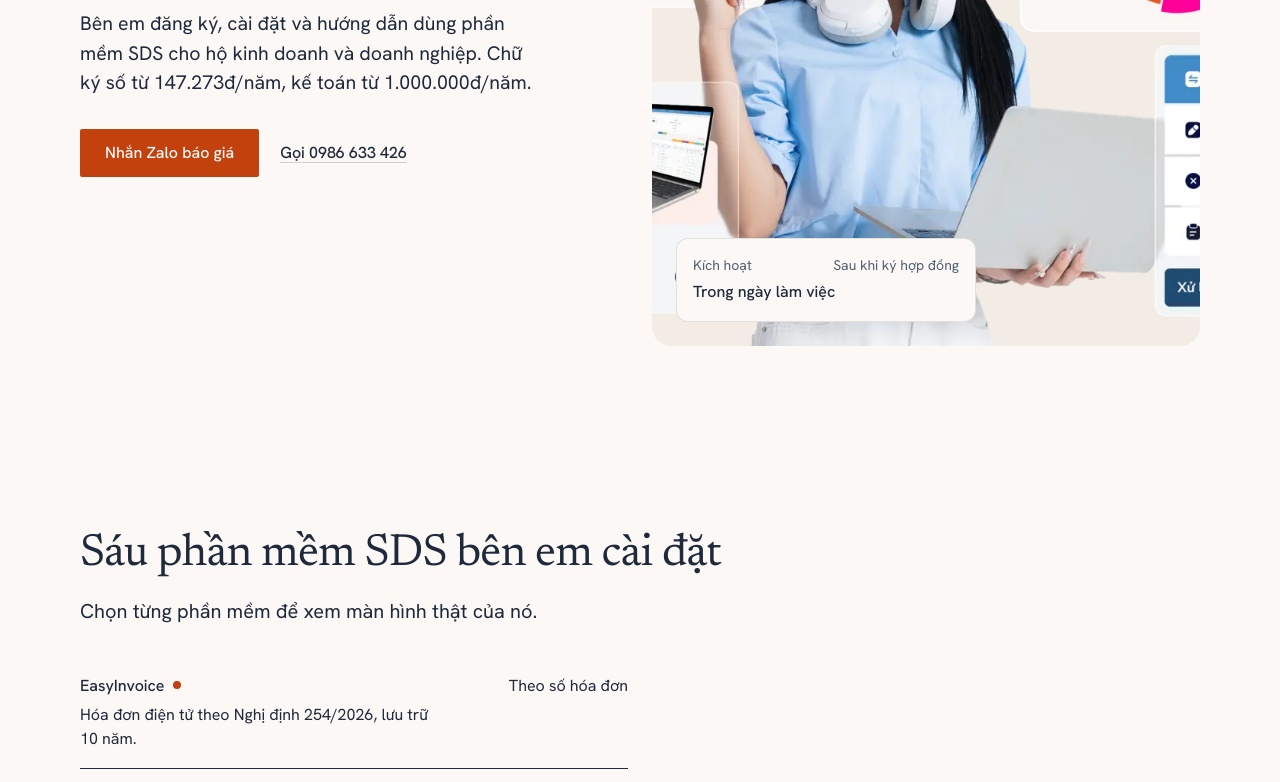
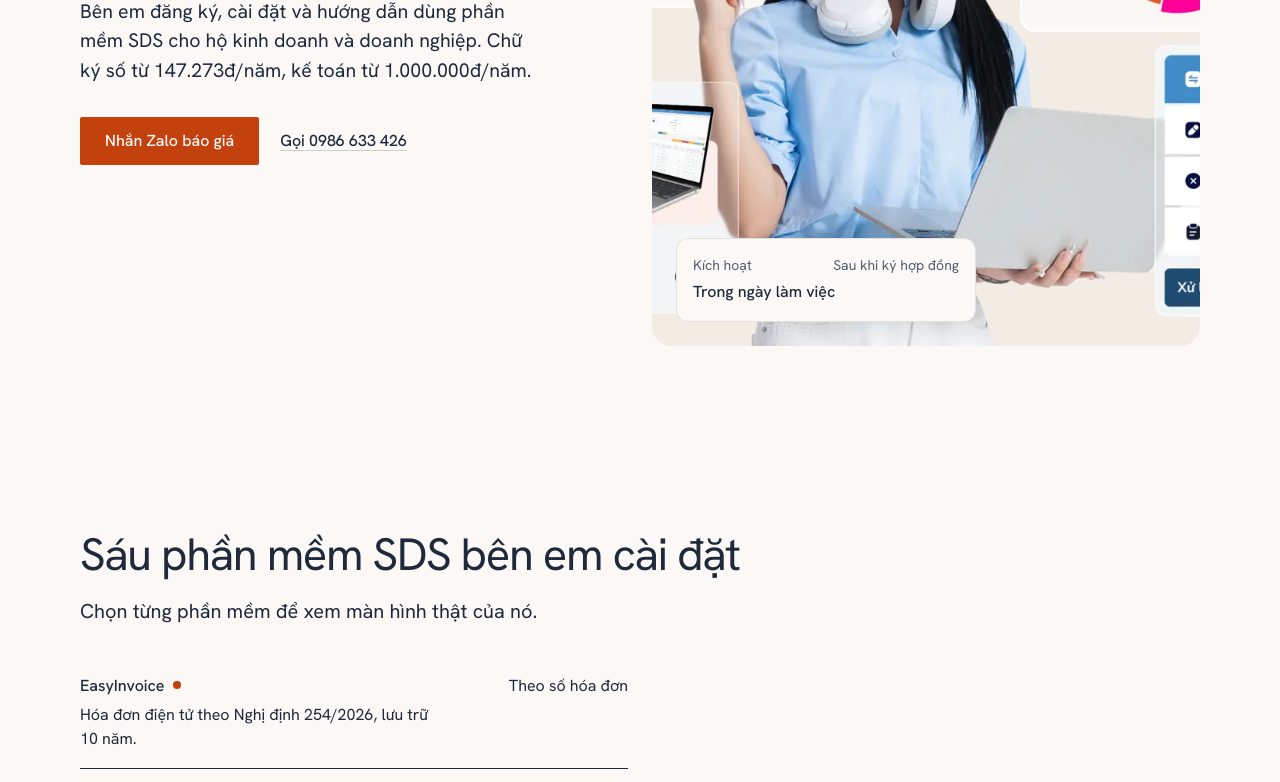
Before and after one commit to dat911zz/thinh-sale-landing-page, a plain HTML site: page mock-redesign/index.html in a window 1280 px wide. Shown: the part 390-1172 px from the top of the page. Drawn offline with Linux system fonts and the light colour scheme.

Commit message:
style(mock): Hanken Grotesk for headings too, drop Newsreader
The serif read awkwardly with stacked Vietnamese tones; the client picked
Hanken Grotesk from the kind's list after a side-by-side. One family now,
tokens from start.mjs brand --type hanken. taste-skill gate: PASS, 4 waivers.

Co-Authored-By: Claude Opus 5.5 <noreply@anthropic.com>
Claude-Session: https://claude.ai/code/session_01NxigGSLgriZ3BPQxXA3dBu

```diff
--- a/mock-redesign/index.html
+++ b/mock-redesign/index.html
@@ -18,7 +18,7 @@
 <link rel="icon" href="favicon.png" type="image/png">
 <link rel="preconnect" href="https://fonts.googleapis.com">
 <link rel="preconnect" href="https://fonts.gstatic.com" crossorigin>
-<link href="https://fonts.googleapis.com/css2?family=Newsreader:opsz,wght@6..72,400..700&family=Hanken+Grotesk:wght@400..600&display=swap" rel="stylesheet">
+<link href="https://fonts.googleapis.com/css2?family=Hanken+Grotesk:wght@400..700&display=swap" rel="stylesheet">
 <link rel="stylesheet" href="assets/system.css">
 <link rel="stylesheet" href="assets/ui/cards.css">
 <link rel="stylesheet" href="assets/motion/motion.css">
@@ -29,12 +29,11 @@
   --p-accent: #c2410c; --p-accent-ink: #fbf8f5; --p-action: #c2410c; --p-action-ink: #fbf8f5;
   --p-inv-bg: #1e293b; --p-inv-surface: #2b3547; --p-inv-ink: #fbf8f5; --p-inv-muted: #9fa3aa;
   --p-inv-accent: #fbf8f5; --p-inv-accent-ink: #1e293b; --p-inv-action: #fbf8f5; --p-inv-action-ink: #1e293b;
-  --font-display: "Newsreader", Georgia, serif;
+  --font-display: "Hanken Grotesk", system-ui, sans-serif;
   --font-text: "Hanken Grotesk", system-ui, sans-serif;
   --display-weight: 400;
-  --display-tracking: -0.018em;
-  --display-tracking-xl: -0.025em;
-  --ly-scale: 1.06;
+  --display-tracking: -0.03em;
+  --display-tracking-xl: -0.038em;
 }
 /* inside visuals only: SDS's own product images are cut-outs, so they sit whole on a surface panel */
 .frame--cut { background: var(--g-alt); }
@@ -60,7 +59,7 @@
 </head>
 <body>
 <!-- deal: hero split (re-dealt from photo) · nav-mega · footer-dark · close-type · dark-band · buttons block ·
-     wordmark · moment picture-develops · brand colours (navy, TV orange) · Newsreader / Hanken Grotesk · soft -->
+     wordmark · moment picture-develops · brand colours (navy, TV orange) · Hanken Grotesk · soft -->
 <header class="nav">
   <div class="wrap nav__bar">
     <a class="skip-link" href="#top">Đến nội dung chính</a>
```
